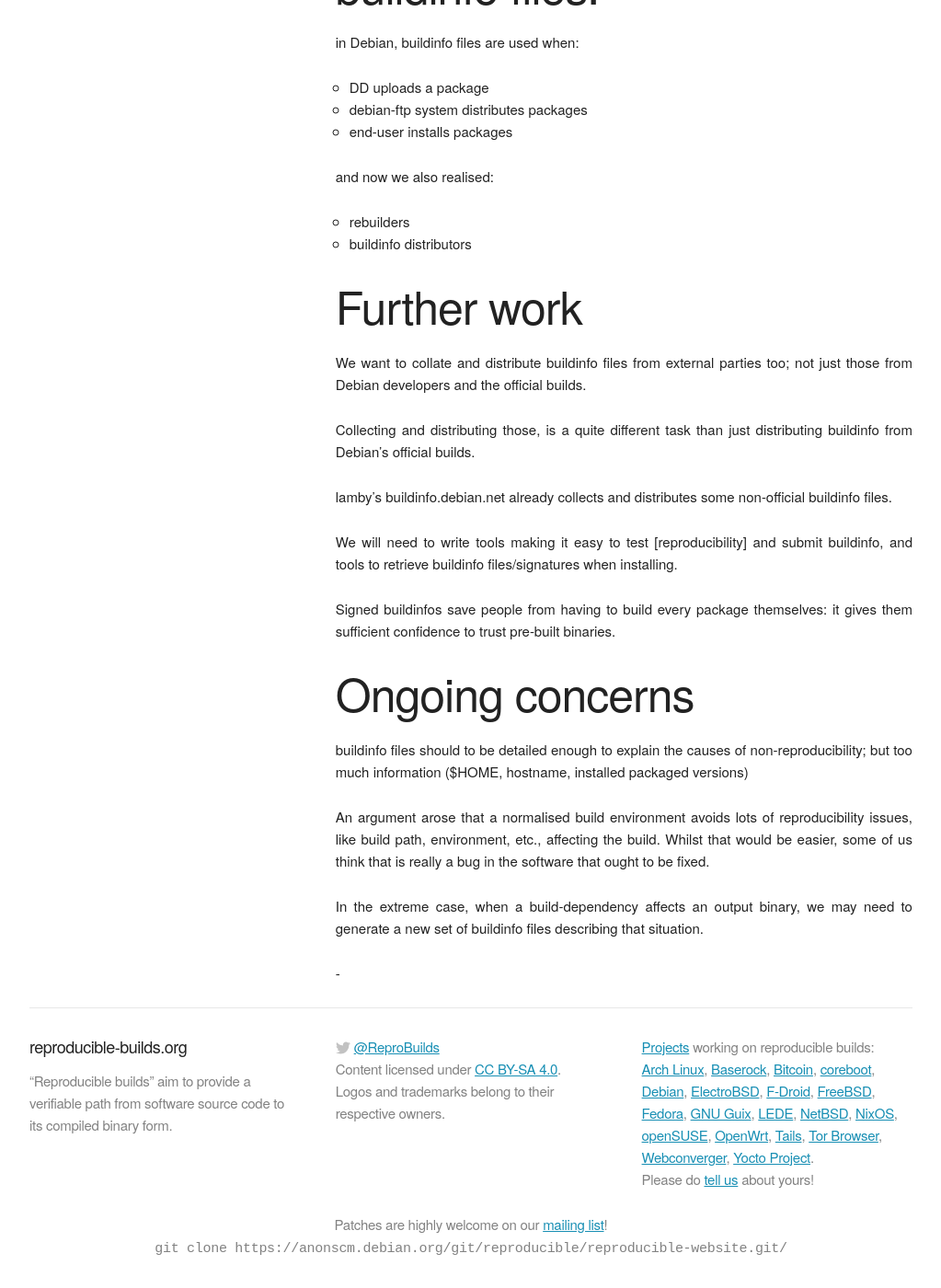
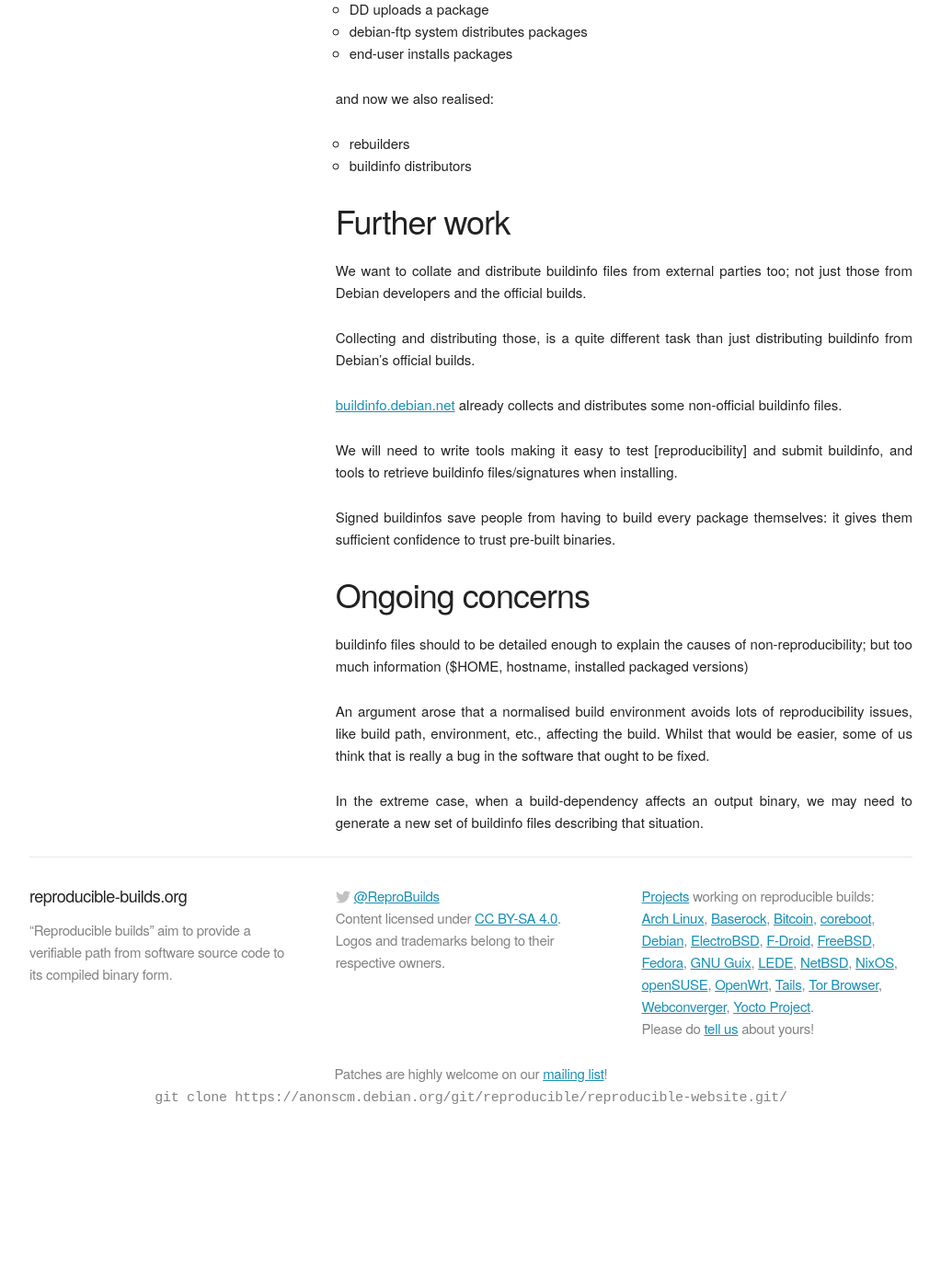
Before and after one commit to prototypefund/reproducible-website, a Jekyll site: the page built from _events/berlin2016/buildinfofiles.md, in a window 1280 px wide and 1400 px high, scrolled down 1280 px. Shown: the whole window at 92% size, without its empty margins (128-1151 px from the left). Built offline with Jekyll 4.4.1, drawn with Linux system fonts in a browser that asks for light colours; some web fonts are replaced; after the commit the page ends 2516 px from its top, so only the background shows below that.

Commit message:
improve formatting (most notably: dont use level 1 headers, start with level 2, the page title is already level 1)
Signed-off-by: Holger Levsen <holger@layer-acht.org>

```diff
--- a/_events/berlin2016/buildinfofiles.md
+++ b/_events/berlin2016/buildinfofiles.md
@@ -6,7 +6,7 @@
 permalink: /events/berlin2016/buildinfofiles/
 ---
 
-# Early work
+## Early work
 
 A goal was to minimise the conditions needed to reproduce a binary.
 
@@ -25,12 +25,11 @@
 
 buildinfo files should:
 
-- contain the minimal information needed to produce a given binary
-
-- be small, compact, and easily distributable
+ - contain the minimal information needed to produce a given binary
+ - be small, compact, and easily distributable
 
 
-# buildinfo files might contain:
+## buildinfo files might contain:
 
 - source package (name, version, hash?)
 - binaries produced (name, arch, checksums)
@@ -43,7 +42,7 @@
 In Arch Linux, buildinfo is included in the package files (but signatures are detached).
 
 
-# Consuming and aggregating buildinfo files:
+## Consuming and aggregating buildinfo files:
 
 in Debian, buildinfo files are used when:
 
@@ -57,14 +56,14 @@
   * buildinfo distributors
 
 
-# Further work
+## Further work
 
 We want to collate and distribute buildinfo files from external parties too;
 not just those from Debian developers and the official builds.
 
 Collecting and distributing those, is a quite different task than just distributing buildinfo from Debian's official builds.
 
-lamby's buildinfo.debian.net already collects and distributes some non-official buildinfo files.
+[buildinfo.debian.net](https://buildinfo.debian.net) already collects and distributes some non-official buildinfo files.
 
 We will need to write tools making it easy to test [reproducibility] and submit buildinfo,
 and tools to retrieve buildinfo files/signatures when installing.
@@ -73,7 +72,7 @@
 it gives them sufficient confidence to trust pre-built binaries.
 
 
-# Ongoing concerns
+## Ongoing concerns
 
 buildinfo files should to be detailed enough to explain the causes of non-reproducibility;
 but too much information ($HOME, hostname, installed packaged versions)
@@ -86,5 +85,3 @@
 when a build-dependency affects an output binary,
 we may need to generate a new set of buildinfo files
 describing that situation.
-
--
```
